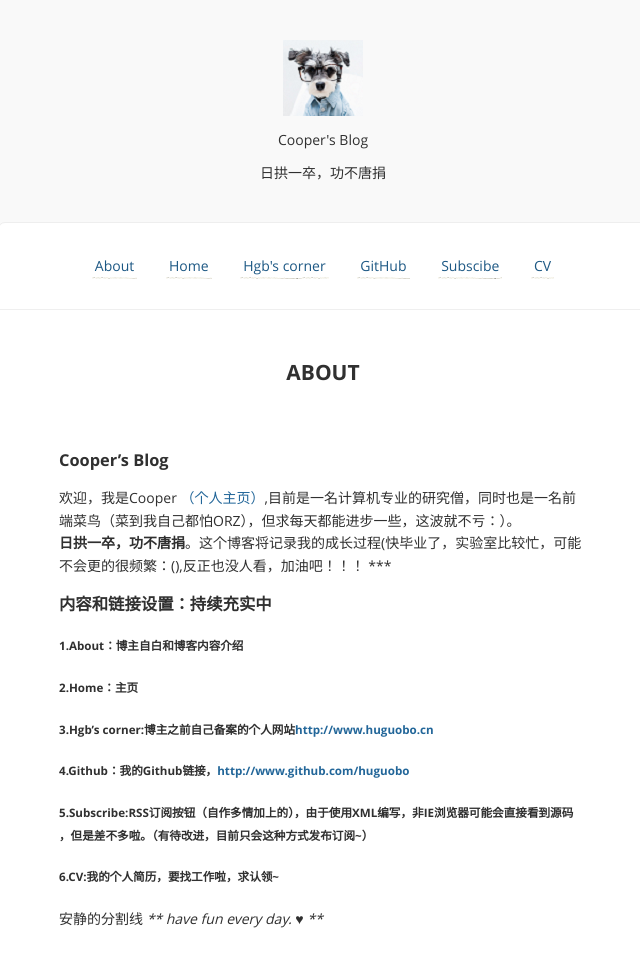
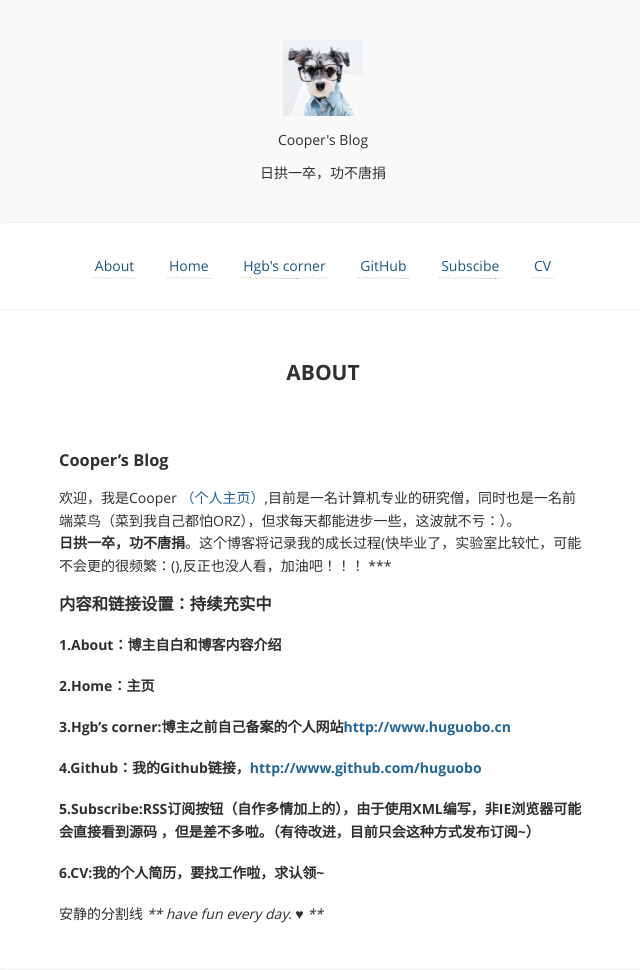
Before and after one commit to huguobo/old-blog, a Jekyll site: the page built from about.md, in a window 1280 px wide. Shown: the top 970 px of the page, without its empty margins (317-957 px from the left). Built offline with Jekyll 4.4.1, drawn with Linux system fonts in a browser that asks for light colours; Markdown is read by kramdown in place of the engine named in the settings; grey boxes are pictures that could not be loaded.

```diff
--- a/about.md
+++ b/about.md
@@ -6,12 +6,12 @@
 欢迎，我是Cooper [（个人主页）](http://www.huguobo.cn),目前是一名计算机专业的研究僧，同时也是一名前端菜鸟（菜到我自己都怕ORZ），但求每天都能进步一些，这波就不亏：）。<br/>**日拱一卒，功不唐捐**。这个博客将记录我的成长过程(快毕业了，实验室比较忙，可能不会更的很频繁：(),反正也没人看，加油吧！！！
 ***
 ###内容和链接设置：持续充实中
-#####1.About：博主自白和博客内容介绍
-#####2.Home：主页
-#####3.Hgb's corner:博主之前自己备案的个人网站[http://www.huguobo.cn](http://www.huguobo.cn "Hgb‘s Corner")
-#####4.Github：我的Github链接，[http://www.github.com/huguobo](http://www.github.com/huguobo "myGithub")
-#####5.Subscribe:RSS订阅按钮（自作多情加上的），由于使用XML编写，非IE浏览器可能会直接看到源码 ，但是差不多啦。（有待改进，目前只会这种方式发布订阅~）
-#####6.CV:我的个人简历，要找工作啦，求认领~
+####1.About：博主自白和博客内容介绍
+####2.Home：主页
+####3.Hgb's corner:博主之前自己备案的个人网站[http://www.huguobo.cn](http://www.huguobo.cn "Hgb‘s Corner")
+####4.Github：我的Github链接，[http://www.github.com/huguobo](http://www.github.com/huguobo "myGithub")
+####5.Subscribe:RSS订阅按钮（自作多情加上的），由于使用XML编写，非IE浏览器可能会直接看到源码 ，但是差不多啦。（有待改进，目前只会这种方式发布订阅~）
+####6.CV:我的个人简历，要找工作啦，求认领~
 安静的分割线
 ***
 have fun every day. ♥
```
Also changed, not shown: _layouts/post.html (+17 -0 lines).
